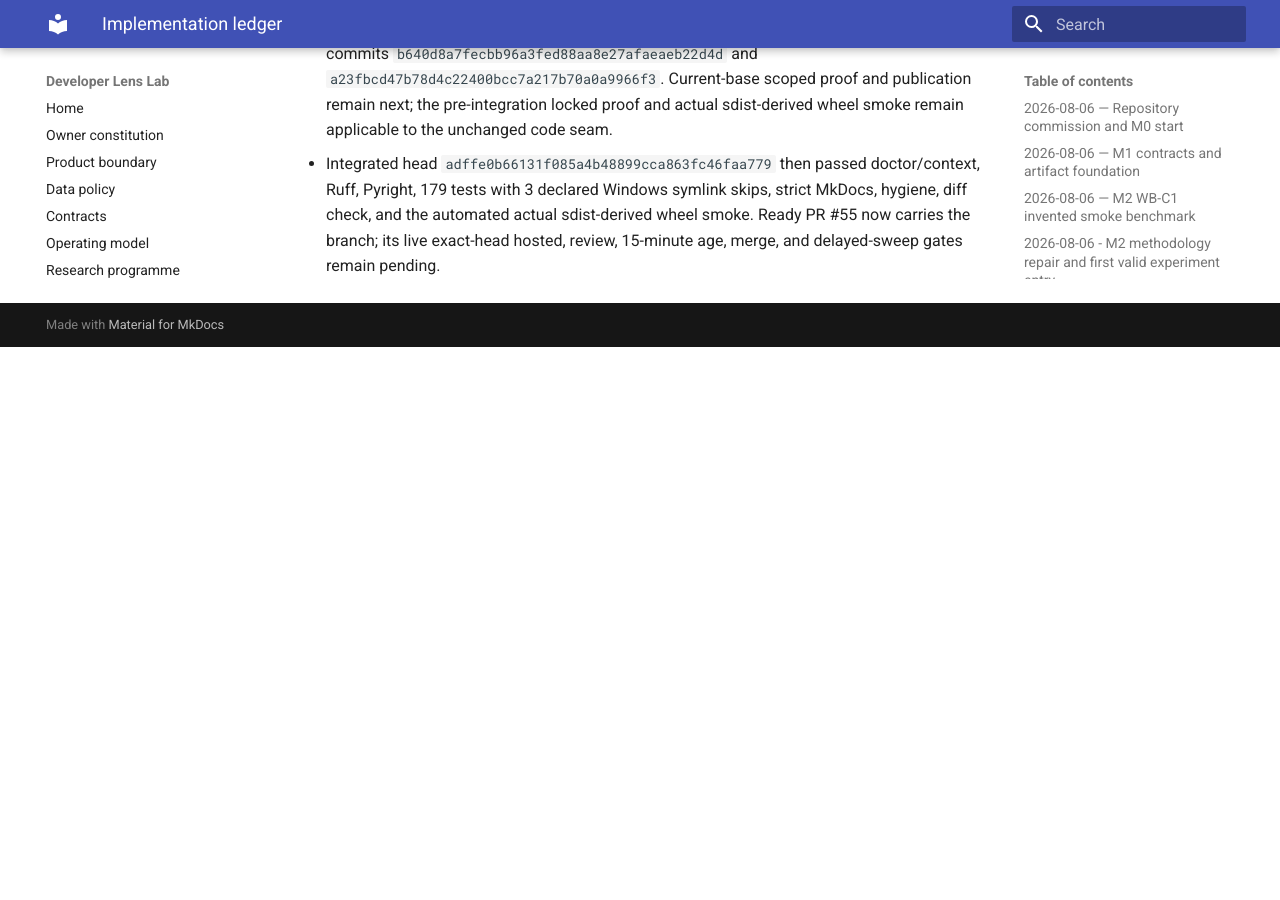
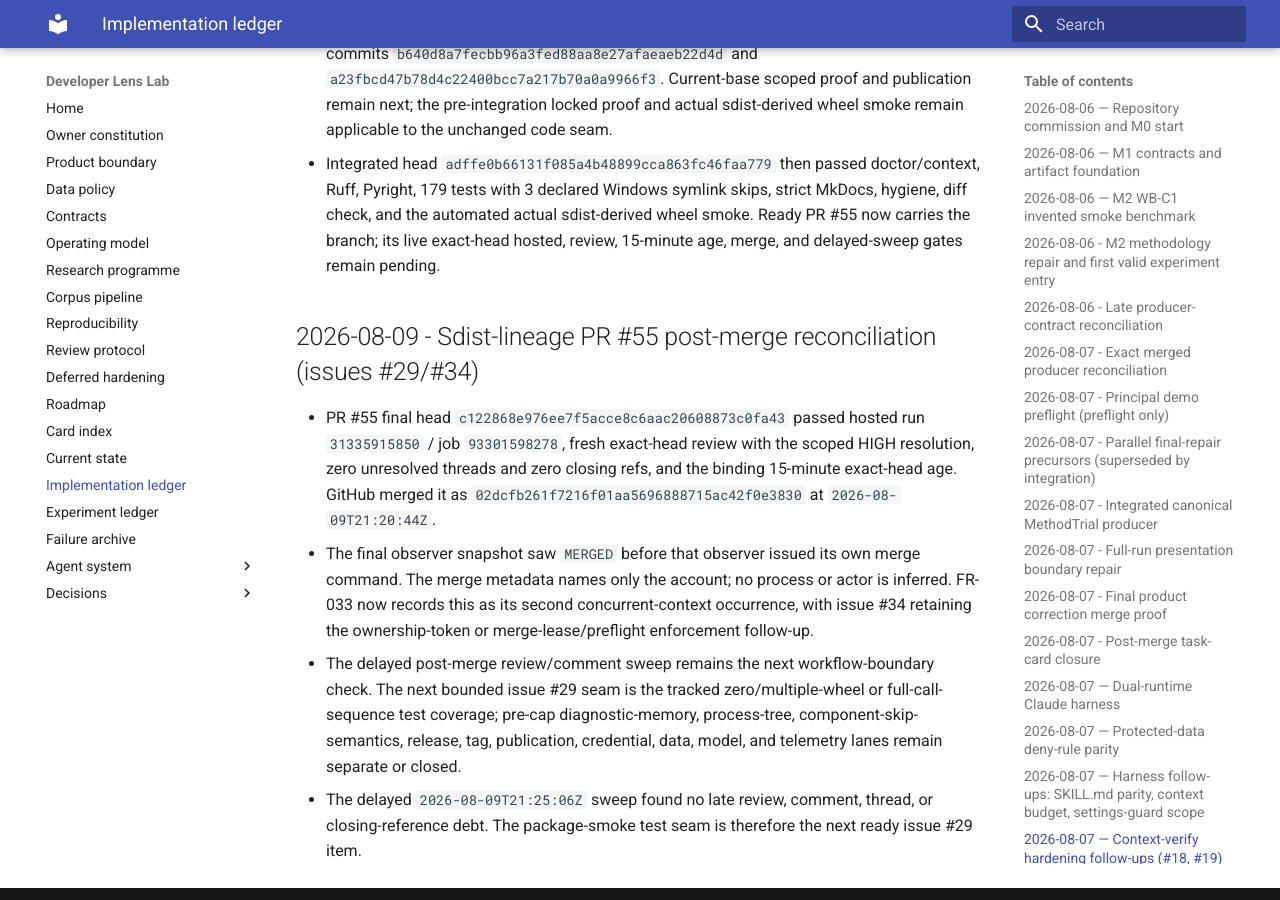
Before and after one commit to Chris0Jeky/developer-lens-lab, an MkDocs documentation site: the page built from docs/IMPLEMENTATION_LEDGER.md, in a window 1280 px wide and 900 px high, scrolled down 30353 px. Built offline with MkDocs 1.6.1 and Material for MkDocs 9.7.7, drawn with Linux system fonts in a browser that asks for light colours; before the commit the page ends 30700 px from its top, so only the background shows below that.

Commit message:
Reconcile PR 55 post-merge state

```diff
--- a/docs/CURRENT_STATE.md
+++ b/docs/CURRENT_STATE.md
@@ -14,18 +14,15 @@ branch: main
 head: refresh with git rev-parse origin/main
 active_wave:
   - lane: LAB-REL-01 v0.1.0 release wave (issue #29)
-    writer: branch `ci/lab-sdist-lineage-20260809` with code head
-      `a23fbcd47b78d4c22400bcc7a217b70a0a9966f3` and main-integration commit
-      `2c838bb5d1306434767a90279c6be8fab8a094e5` in its coordinator-owned isolated worktree; ready PR
-      #55 carries the current head
-    state: IN_REVIEW after LAB-GOV-01, LAB-WBC1-06, LAB-GOV-02, dependency remediation #5, the
+    writer: no active writer; PR #55's branch `ci/lab-sdist-lineage-20260809` is merged into main
+      at `02dcfb261f7216f01aa5696888715ac42f0e3830`
+    state: POST_MERGE after LAB-GOV-01, LAB-WBC1-06, LAB-GOV-02, dependency remediation #5, the
       distinct-signoff release prompt and changelog, and the non-credential package-smoke,
       timeout, ignored-tree exclusion, bounded diagnostics, traversal pruning, PATH/uv validation,
       and diagnostic-redaction/state-reconciliation seams all merged. Sdist-to-wheel lineage is
       implemented, integrated with live main, locally proved at 179 passed / 3 declared skips plus
-      automated sdist-derived wheel smoke, and published as ready PR #55. Complete its exact-head
-      hosted, review, and 15-minute aging gate. Keep later hardening, asset, and tag work separate,
-      with no data activation.
+      automated sdist-derived wheel smoke, and merged through PR #55. Keep later hardening, asset,
+      and tag work separate, with no data activation.
 delivered:
   - LAB-GOV-02: DONE — lab PR #35 merged at bba0c18261c0a2b77332a0408f63b10c774c91f4 and
       closed issue #33. This records the merged result only; it does not attribute the GitHub
@@ -99,8 +96,13 @@ delivered:
       merged as `7fea25023d0704aea685e243708328264b9bcaad` at 20:33:27Z; its delayed 20:37Z sweep was clean.
       FR-032 records the final-snapshot TLS retry; FR-033 records and corrects a concurrent
       observer's incomplete merge-operation context.
-next_safe_slice: Complete ready PR #55's exact-head hosted, review, and 15-minute aging gate, then
-  select the tracked zero/multiple-wheel or full-call-sequence test seam. Pre-cap diagnostic-memory
+  - package_smoke_sdist_lineage: DONE - PR #55 final head
+      `c122868e976ee7f5acce8c6aac20608873c0fa43`, hosted run `31335915850` / job `93301598278`,
+      fresh exact-head review with scoped HIGH resolution, zero unresolved threads and zero closing
+      refs, and the binding 15-minute age passed; GitHub merged it as
+      `02dcfb261f7216f01aa5696888715ac42f0e3830` at 21:20:44Z. Its delayed 21:25:06Z post-merge
+      review/comment/thread sweep was clean.
+next_safe_slice: Select the tracked zero/multiple-wheel and full-call-sequence test seam. Pre-cap diagnostic-memory
   hardening remains task debt until a design
   avoids both unbounded capture and a raw unredacted disk sink; process-tree cleanup stays separate.
   Lane-P candidate-content review, screenshots, publication, and owner-gated release lanes remain
@@ -155,13 +157,14 @@ blockers: No dependency-alert blocker remains: issue #5 is closed and the post-m
 late_review_debt: issue #31 tracks the four non-blocking PR #24 review follow-ups; product
   #189 remains a product-side follow-up; issue #23 tracked as LAB-CONTRACT-03
   (product-owned schema change); issue #6 remains open even though LAB-WBC1-06 is DONE
-exact_resume_point: Continue ready PR #55 on preserved branch `ci/lab-sdist-lineage-20260809` at its
-  live GitHub head. Code head
+exact_resume_point: Start the tracked zero/multiple-wheel and full-call-sequence test seam from Lab
+  main merge `02dcfb261f7216f01aa5696888715ac42f0e3830`; PR #55's delayed 21:25:06Z sweep was clean. Code head
   `a23fbcd47b78d4c22400bcc7a217b70a0a9966f3` is integrated with Lab main merge
   `7fea25023d0704aea685e243708328264b9bcaad` through integration commit
   `2c838bb5d1306434767a90279c6be8fab8a094e5`. The current-base locked gate passed doctor/context,
   Ruff, Pyright, 179 tests with 3 declared skips, strict docs, hygiene, diff check, and automated
-  actual sdist-derived wheel smoke; finish only the live hosted/review/aging/merge gate. Commits
+  actual sdist-derived wheel smoke; the live hosted/review/aging/merge and delayed-sweep gates are
+  complete. Commits
   `b640d8a7fecbb96a3fed88aa8e27afaeaeb22d4d` and
   `a23fbcd47b78d4c22400bcc7a217b70a0a9966f3` build exactly one sdist, build exactly one wheel from
   that selected archive, and add typed synthetic lineage/fail-closed tests; the combined locked
--- a/docs/IMPLEMENTATION_LEDGER.md
+++ b/docs/IMPLEMENTATION_LEDGER.md
@@ -993,3 +993,20 @@ Append milestone evidence. Live GitHub facts are snapshots and must be refreshed
   Pyright, 179 tests with 3 declared Windows symlink skips, strict MkDocs, hygiene, diff check, and
   the automated actual sdist-derived wheel smoke. Ready PR #55 now carries the branch; its live
   exact-head hosted, review, 15-minute age, merge, and delayed-sweep gates remain pending.
+
+## 2026-08-09 - Sdist-lineage PR #55 post-merge reconciliation (issues #29/#34)
+
+- PR #55 final head `c122868e976ee7f5acce8c6aac20608873c0fa43` passed hosted run `31335915850` /
+  job `93301598278`, fresh exact-head review with the scoped HIGH resolution, zero unresolved
+  threads and zero closing refs, and the binding 15-minute exact-head age. GitHub merged it as
+  `02dcfb261f7216f01aa5696888715ac42f0e3830` at `2026-08-09T21:20:44Z`.
+- The final observer snapshot saw `MERGED` before that observer issued its own merge command. The
+  merge metadata names only the account; no process or actor is inferred. FR-033 now records this
+  as its second concurrent-context occurrence, with issue #34 retaining the ownership-token or
+  merge-lease/preflight enforcement follow-up.
+- The delayed post-merge review/comment sweep remains the next workflow-boundary check. The next
+  bounded issue #29 seam is the tracked zero/multiple-wheel or full-call-sequence test coverage;
+  pre-cap diagnostic-memory, process-tree, component-skip-semantics, release, tag, publication,
+  credential, data, model, and telemetry lanes remain separate or closed.
+- The delayed `2026-08-09T21:25:06Z` sweep found no late review, comment, thread, or closing-reference
+  debt. The package-smoke test seam is therefore the next ready issue #29 item.
--- a/docs/agent-system/FRICTION_LOG.md
+++ b/docs/agent-system/FRICTION_LOG.md
@@ -889,11 +889,13 @@ read changed no GitHub object, tracked file, Git ref, ignored output, or protect
 - **workaround:** Treat the new live state as authoritative, verify the merge commit and origin/main,
   reconcile available concurrent-process operation evidence, and make no duplicate merge or ref
   rewrite attempt.
-- **occurrences:** 1 independent occurrence — Lab PR #54 on 2026-08-09.
-- **task:** lab issue #34 comment `5233753580` supplies the direct merge-operation correction.
-- **promotion:** Resolved by direct operation evidence: a root governor issued the exact-head REST
-  merge and GitHub returned the recorded merge commit. The durable correction distinguishes a
-  concurrent observer's missing context from an unexplained external transition.
+- **occurrences:** 2 independent occurrences — Lab PR #54 and PR #55 on 2026-08-09.
+- **task:** lab issue #34 tracks the ownership-token or merge-lease preflight; comment `5233753580`
+  supplies the first occurrence's direct merge-operation correction.
+- **promotion:** The first occurrence was resolved by direct operation evidence: a root governor
+  issued the exact-head REST merge and GitHub returned the recorded merge commit. The second
+  occurrence selects an ownership token or merge lease checked by a preflight as the cheapest
+  enforceable layer; issue #34 retains the implementation task.
 
 _Note 2026-08-09 (state reconciliation merge):_ The transition occurred only after exact-head run
 `31333721317` succeeded, the final review was clean, all threads were resolved, and the 15-minute
@@ -906,6 +908,18 @@ the merge. Issue #34 comment `5233753580` records the other root governor's exac
 (`sha=a4eefd9cc4963f684c0376543600969c45d6d057`, merge method `merge`) and GitHub's successful
 `7fea25023d0704aea685e243708328264b9bcaad` response. Human attribution remains unverified.
 
+_Note 2026-08-09 (PR #55 concurrent-context recurrence):_ The final observer snapshot saw PR #55
+as `MERGED` before that observer issued its own merge command. GitHub metadata names only the
+account, so no process or actor is inferred. This is the second independent FR-033 occurrence.
+The cheapest enforceable follow-up is an ownership token or merge lease checked by a preflight
+that records the operation owner before a merge request and requires the final snapshot to carry
+that token; issue #34 retains this task. Until that helper exists, the workaround remains exact
+head/base/check/thread/closing-ref snapshots plus no duplicate merge attempt.
+
+_Note 2026-08-09 (PR #55 delayed sweep):_ The 21:25:06Z post-merge sweep found no late review,
+comment, thread, or closing-reference debt. The occurrence is safely reconciled, but status remains
+`workaround-documented` until issue #34's ownership-token or merge-lease preflight is implemented.
+
 ### FR-034 — a combined state patch used one stale context hunk
 
 - **first-seen:** 2026-08-09
@@ -916,12 +930,14 @@ the merge. Issue #34 comment `5233753580` records the other root governor's exac
   plus smaller file-scoped patches.
 - **workaround:** Re-read the narrow mismatched region and apply exact file-scoped patches, retaining
   atomic failure as the guard against partial state updates.
-- **occurrences:** 2 independent occurrences — the stale combined hunk during sdist current-base
-  state sync and the ambiguous FR-033 status hunk during PR #55 review correction on 2026-08-09.
+- **occurrences:** 4 independent occurrences — the stale combined hunk during sdist current-base
+  state sync, the ambiguous FR-033 status hunk during PR #55 review correction, and the
+  unanchored FR-033 occurrence and status edits during PR #55 post-merge reconciliation on 2026-08-09.
 - **task:** lab issue #34 tracks external patch-context and command-boundary workflow hardening.
-- **promotion:** At the second occurrence, the selected enforcement layer is an exact section-header
-  anchor plus a pre-stage diff assertion that only the intended friction ID changed. A reusable
-  state-sync helper remains bounded task debt on issue #34.
+- **promotion:** At the second occurrence, the selected enforcement layer was an exact section-header
+  anchor plus a pre-stage diff assertion. The third occurrence shows that an ad-hoc command does not
+  reliably enforce that guard; a checked state-sync helper is now the selected task-debt layer on
+  issue #34.
 
 _Note 2026-08-09 (sdist current-base integration):_ The failed combined patch changed no tracked
 file, Git ref, GitHub object, ignored output, or protected byte; the exact file-scoped retries
@@ -935,6 +951,17 @@ contained the transient edit.
 _Note 2026-08-09 (same correction hop):_ The first full-section wording patch used an assumed impact
 line and failed atomically. Narrow exact-line retries changed the title, symptom, and workaround;
 the failed attempt changed no file, ref, GitHub object, ignored output, or protected byte.
+
+_Note 2026-08-09 (PR #55 post-merge reconciliation):_ An unanchored occurrence-count patch
+temporarily matched FR-030 instead of FR-033. The diff inspection caught and restored FR-030 before
+staging; an exact FR-033 header-scoped patch then changed only the intended entry. No commit, push,
+GitHub object, ignored output, or protected byte contained the transient edit.
+
+_Note 2026-08-09 (same reconciliation, fourth occurrence):_ A later unanchored status patch matched
+FR-004 instead of FR-033. The required pre-stage inspection caught it, restored FR-004, and applied
+the FR-033 status under its exact section header. No commit, push, GitHub object, ignored output, or
+protected byte contained the transient edit. This recurrence strengthens issue #34's checked-helper
+task; hand-authored status/occurrence patches are not an enforcing layer.
 
 ### FR-035 — an unannounced post-merge state worktree appeared at live main
 
@@ -1014,3 +1041,21 @@ named path did not exist. This correction supersedes only that path-presence cla
 - **task:** lab issue #34 tracks command-boundary hardening and reusable preflight checks.
 - **promotion:** Deliberately not promoted after one occurrence. If it recurs, use a checked PR
   triage helper rather than hand-authoring the orchestration wrapper.
+
+### FR-039 — strict MkDocs emits an upstream Material-for-MkDocs warning
+
+- **first-seen:** 2026-08-09
+- **status:** `workaround-documented`
+- **symptom:** The strict documentation build emitted the upstream Material-for-MkDocs warning
+  about forthcoming MkDocs 2.0 incompatibilities while still completing successfully.
+- **impact:** Proof output contains a non-failing upstream compatibility warning that can be
+  mistaken for a repository documentation failure.
+- **workaround:** Keep the declared MkDocs/Material version bounds, record the warning separately,
+  and use the process exit status plus the generated documentation result for pass/fail.
+- **occurrences:** 2 independent occurrences — PR #55 correction/finalization proof and PR #55
+  post-merge reconciliation on 2026-08-09.
+- **task:** lab issue #34 tracks reusable proof-command and tooling-boundary hardening.
+- **promotion:** At the second occurrence this remains task debt rather than a suppression rule:
+  the warning is emitted upstream while the pinned build succeeds, and hiding it would remove useful
+  upgrade evidence. Dependency-range maintenance on issue #34 is the cheapest effective layer if
+  the pinned dependency changes or the warning becomes an actionable failure.
```
Also changed, not shown: other parts of docs/agent-system/FRICTION_LOG.md (+1 -1 lines).
